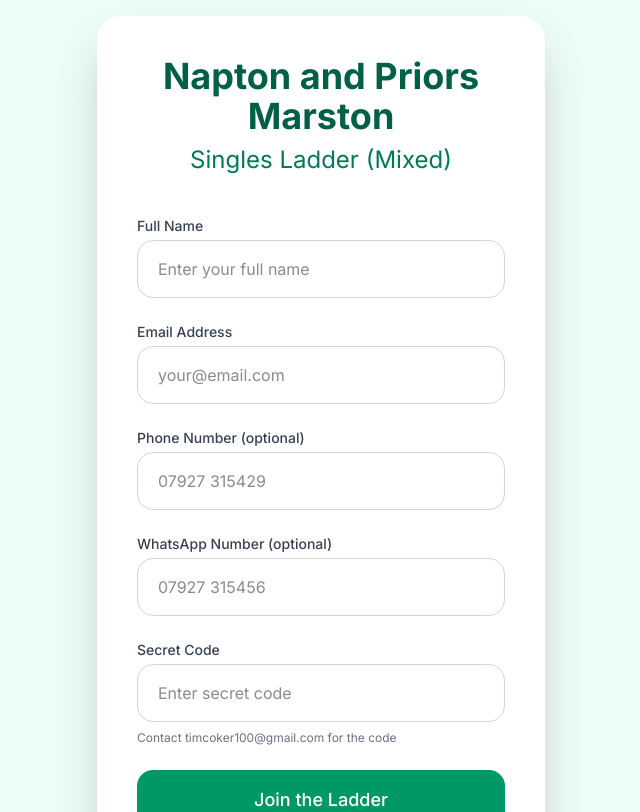
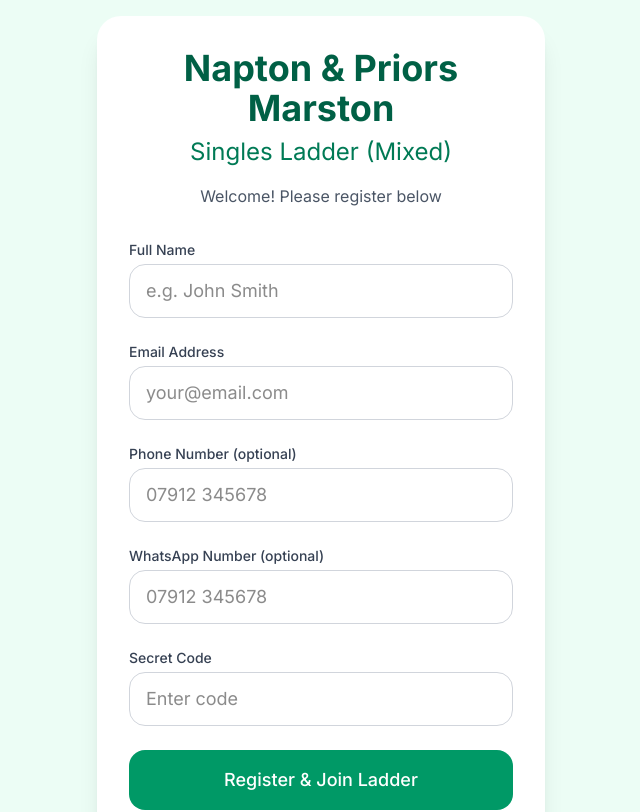
Before and after one commit to timcoker100-prog/napton-tennis-ladder, a Next.js app: page / in a window 1280 px wide. Shown: the top 812 px of the page, without its empty margins (319-959 px from the left). Built offline with nearby package versions, Linux system fonts and the light colour scheme.

Commit message:
improved login page for members

```diff
--- a/app/login/page.tsx
+++ b/app/login/page.tsx
@@ -4,11 +4,7 @@ import { useState } from 'react';
 import { useRouter } from 'next/navigation';
 import { supabase } from '../../lib/supabase';
 
-const SECRET_CODE = 'N&P2026';
-
-export default function LoginPage() {
-  const router = useRouter();
-
+export default function Login() {
   const [name, setName] = useState('');
   const [email, setEmail] = useState('');
   const [phone, setPhone] = useState('');
@@ -16,101 +12,136 @@ export default function LoginPage() {
   const [code, setCode] = useState('');
   const [loading, setLoading] = useState(false);
   const [message, setMessage] = useState('');
+  const router = useRouter();
 
-  const handleSubmit = async (e: React.FormEvent) => {
+  const handleRegister = async (e: React.FormEvent) => {
     e.preventDefault();
+    setLoading(true);
     setMessage('');
-    setLoading(true);
 
-    if (code !== SECRET_CODE) {
-      setMessage("❌ Incorrect secret code. Contact timcoker100@gmail.com");
+    if (code !== 'N&P2026') {
+      setMessage("❌ Incorrect code. Please ask Tim for the correct code.");
       setLoading(false);
       return;
     }
 
     try {
-      // Check if user already exists
       const { data: existing } = await supabase
         .from('players')
-        .select('name, email')
-        .eq('email', email.trim().toLowerCase())
+        .select('email')
+        .eq('email', email.toLowerCase().trim())
         .single();
 
       if (existing) {
-        setMessage("✅ Welcome back! Redirecting to ladder...");
-        setTimeout(() => router.push('/ladder'), 1200);
-        setLoading(false);
+        setMessage("✅ You are already registered! Redirecting to ladder...");
+        router.push('/ladder');
         return;
       }
 
-      // New user registration
       const { error } = await supabase.from('players').insert({
         name: name.trim(),
-        email: email.trim().toLowerCase(),
+        email: email.toLowerCase().trim(),
         phone: phone.trim() || null,
         whatsapp: whatsapp.trim() || null,
         points: 0
       });
 
-      if (error) {
-        setMessage("❌ " + error.message);
-      } else {
-        setMessage("✅ Registration successful! Welcome to the ladder.");
-        setTimeout(() => router.push('/ladder'), 1500);
-      }
+      if (error) throw error;
+
+      setMessage("🎉 Registration successful! Welcome to the ladder.");
+      setTimeout(() => router.push('/ladder'), 1500);
     } catch (err: any) {
-      setMessage("❌ Connection error. Please try again.");
+      setMessage("❌ Error: " + (err.message || "Please try again"));
+    } finally {
+      setLoading(false);
     }
-
-    setLoading(false);
   };
 
   return (
     <div className="min-h-screen bg-emerald-50 flex items-center justify-center p-4">
-      <div className="max-w-md w-full bg-white rounded-3xl shadow-2xl p-10">
-        <div className="text-center mb-10">
-          <h1 className="text-4xl font-bold text-emerald-800 mb-2">
-            Napton and Priors Marston
-          </h1>
-          <p className="text-emerald-700 text-2xl">Singles Ladder (Mixed)</p>
+      <div className="max-w-md w-full bg-white rounded-3xl shadow-xl p-8">
+        <div className="text-center mb-8">
+          <h1 className="text-4xl font-bold text-emerald-800">Napton & Priors Marston</h1>
+          <p className="text-2xl text-emerald-700 mt-2">Singles Ladder (Mixed)</p>
+          <p className="text-gray-600 mt-4">Welcome! Please register below</p>
         </div>
 
-        <form onSubmit={handleSubmit} className="space-y-6">
+        <form onSubmit={handleRegister} className="space-y-6">
           <div>
             <label className="block text-sm font-medium text-gray-700 mb-1">Full Name</label>
-            <input type="text" required value={name} onChange={(e) => setName(e.target.value)} className="w-full border border-gray-300 rounded-2xl px-5 py-4" placeholder="Enter your full name" />
+            <input
+              type="text"
+              required
+              value={name}
+              onChange={(e) => setName(e.target.value)}
+              className="w-full px-4 py-3 border border-gray-300 rounded-2xl focus:outline-none focus:border-emerald-500 text-lg"
+              placeholder="e.g. John Smith"
+            />
           </div>
 
           <div>
             <label className="block text-sm font-medium text-gray-700 mb-1">Email Address</label>
-            <input type="email" required value={email} onChange={(e) => setEmail(e.target.value)} className="w-full border border-gray-300 rounded-2xl px-5 py-4" placeholder="your@email.com" />
+            <input
+              type="email"
+              required
+              value={email}
+              onChange={(e) => setEmail(e.target.value)}
+              className="w-full px-4 py-3 border border-gray-300 rounded-2xl focus:outline-none focus:border-emerald-500 text-lg"
+              placeholder="your@email.com"
+            />
           </div>
 
           <div>
             <label className="block text-sm font-medium text-gray-700 mb-1">Phone Number (optional)</label>
-            <input type="tel" value={phone} onChange={(e) => setPhone(e.target.value)} className="w-full border border-gray-300 rounded-2xl px-5 py-4" placeholder="07927 315429" />
+            <input
+              type="tel"
+              value={phone}
+              onChange={(e) => setPhone(e.target.value)}
+              className="w-full px-4 py-3 border border-gray-300 rounded-2xl focus:outline-none focus:border-emerald-500 text-lg"
+              placeholder="07912 345678"
+            />
           </div>
 
           <div>
             <label className="block text-sm font-medium text-gray-700 mb-1">WhatsApp Number (optional)</label>
-            <input type="tel" value={whatsapp} onChange={(e) => setWhatsapp(e.target.value)} className="w-full border border-gray-300 rounded-2xl px-5 py-4" placeholder="07927 315456" />
+            <input
+              type="tel"
+              value={whatsapp}
+              onChange={(e) => setWhatsapp(e.target.value)}
+              className="w-full px-4 py-3 border border-gray-300 rounded-2xl focus:outline-none focus:border-emerald-500 text-lg"
+              placeholder="07912 345678"
+            />
           </div>
 
           <div>
             <label className="block text-sm font-medium text-gray-700 mb-1">Secret Code</label>
-            <input type="password" required value={code} onChange={(e) => setCode(e.target.value)} className="w-full border border-gray-300 rounded-2xl px-5 py-4" placeholder="Enter secret code" />
-            <p className="text-xs text-gray-500 mt-2">Contact timcoker100@gmail.com for the code</p>
+            <input
+              type="password"
+              required
+              value={code}
+              onChange={(e) => setCode(e.target.value)}
+              className="w-full px-4 py-3 border border-gray-300 rounded-2xl focus:outline-none focus:border-emerald-500 text-lg"
+              placeholder="Enter code"
+            />
           </div>
 
-          <button type="submit" disabled={loading} className="w-full bg-emerald-600 hover:bg-emerald-700 text-white font-medium py-4 rounded-2xl text-lg transition disabled:opacity-70">
-            {loading ? "Processing..." : "Join the Ladder"}
+          <button
+            type="submit"
+            disabled={loading}
+            className="w-full bg-emerald-600 hover:bg-emerald-700 disabled:bg-gray-400 text-white font-medium py-4 rounded-2xl text-lg transition"
+          >
+            {loading ? "Registering..." : "Register & Join Ladder"}
           </button>
         </form>
 
-        {message && <p className="mt-4 text-center font-medium text-red-600">{message}</p>}
+        {message && (
+          <p className="mt-6 text-center font-medium text-lg p-4 bg-emerald-50 rounded-2xl">
+            {message}
+          </p>
+        )}
 
         <p className="text-center text-sm text-gray-500 mt-8">
-          Already registered? Just enter your email and secret code above.
+          Already registered? Just log in with the same email on the ladder page.
         </p>
       </div>
     </div>
```
